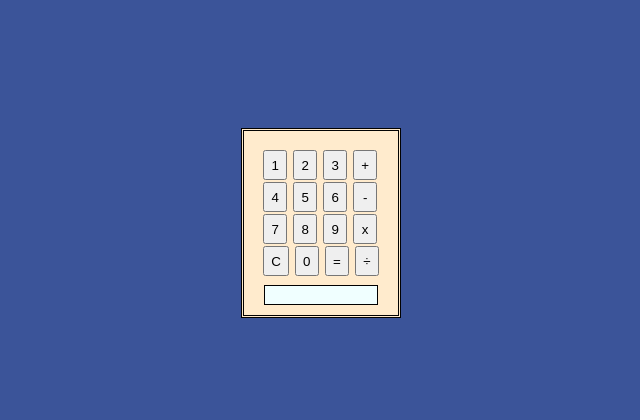
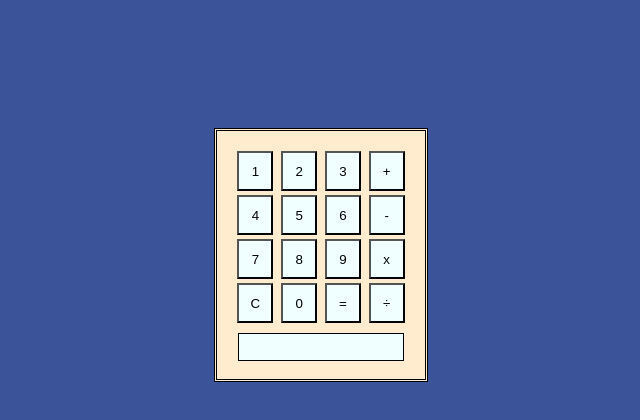
Before and after one commit to rbeith/odin_calculator, a plain HTML site: page index.html in a window 1280 px wide. Shown: the whole page, without its empty margins (319-959 px from the left). Drawn offline with Linux system fonts and the light colour scheme.

Commit message:
Embiggened the calculator

```diff
--- a/style.css
+++ b/style.css
@@ -6,10 +6,13 @@ body {
     background-color: rgb(59, 84, 153);
     color: rgb(2, 2, 2);
     margin: 10%;
+    font-family:Impact, Haettenschweiler, 'Arial Narrow Bold', sans-serif
 }
 
 .calculator {
     flex: 1;
+    min-width: none;
+    min-height: auto;
     display: flex;
     flex-direction: column;
     justify-content: space-between;
@@ -33,20 +36,22 @@ body {
 
 button {
     flex: 1;
-    min-width: 24px;
-    min-height: 30px;
-    margin: 1px
+    min-width: 36px;
+    min-height: 40px;
+    margin: 2px;
+    background-color: azure;
 }
 
 .display {
-    min-width: 110px;
-    min-height: 1em;
+    min-width: 162px;
+    min-height: 1.5em;
     display: flex;
     border: 1px solid black;
     background-color: azure;
     flex: 1;
     justify-content: flex-end;
     padding: 1px;
+    margin-bottom: 8px;
 }
 
 #output {
```
